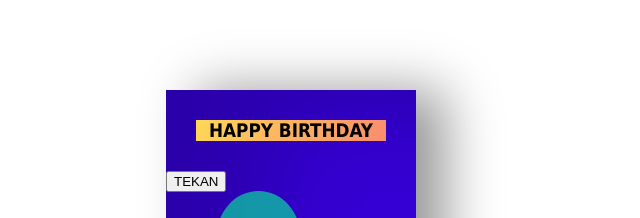
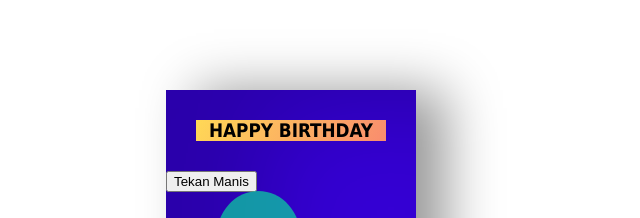
Before and after one commit to Flamrel04/orlulth, a plain HTML site: page index.html in a window 1280 px wide. Shown: the part 143-361 px from the top of the page, 349-989 px from the left. Drawn offline with Linux system fonts and the light colour scheme.

Commit message:
index.html

```diff
--- a/index.html
+++ b/index.html
@@ -19,7 +19,7 @@
           <div class="balloon-4"></div>
         </div>
         <!-- Tambahkan tombol "tekan" -->
-        <button id="pressButton">TEKAN</button>
+        <button id="pressButton">Tekan Manis</button>
       </div>
       <div class="cardInside">
         <h3 class="back">HAPPY BIRTHDAY</h3>
```
